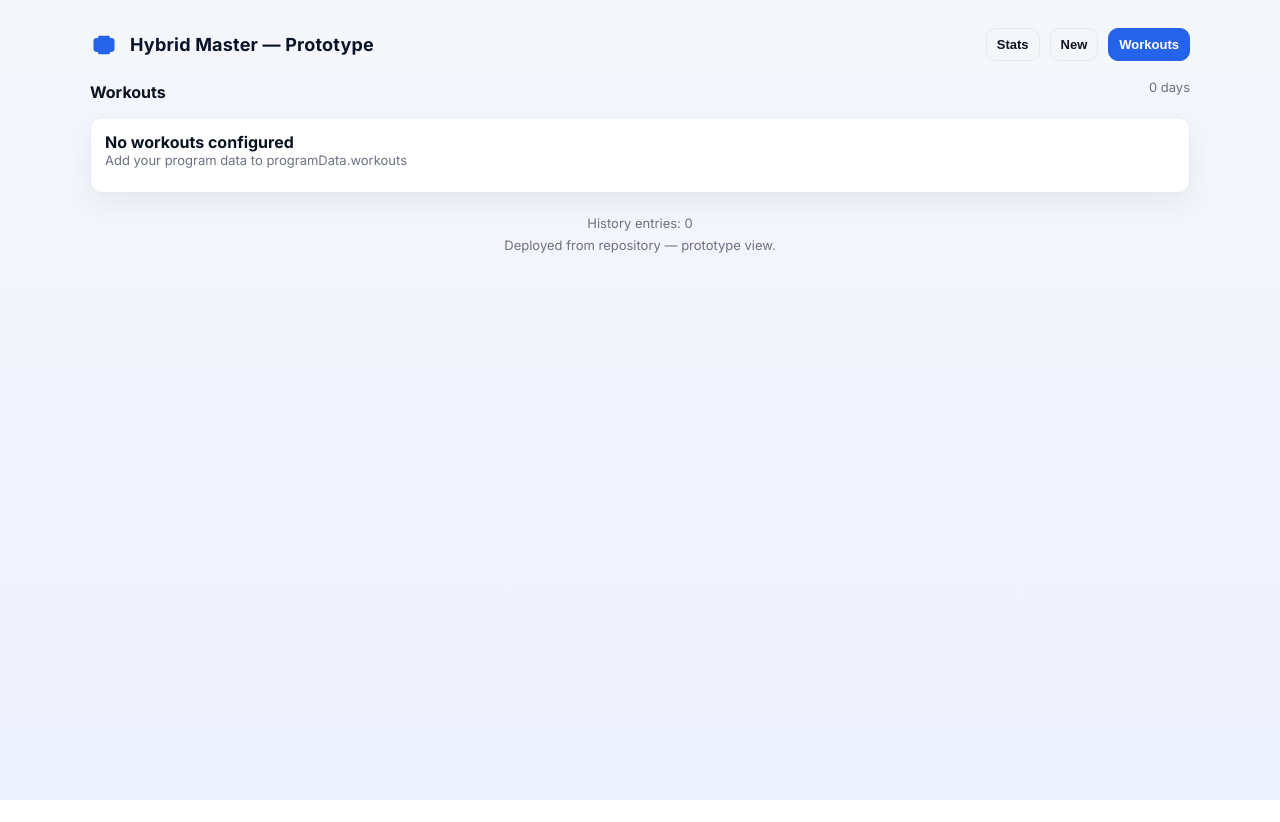
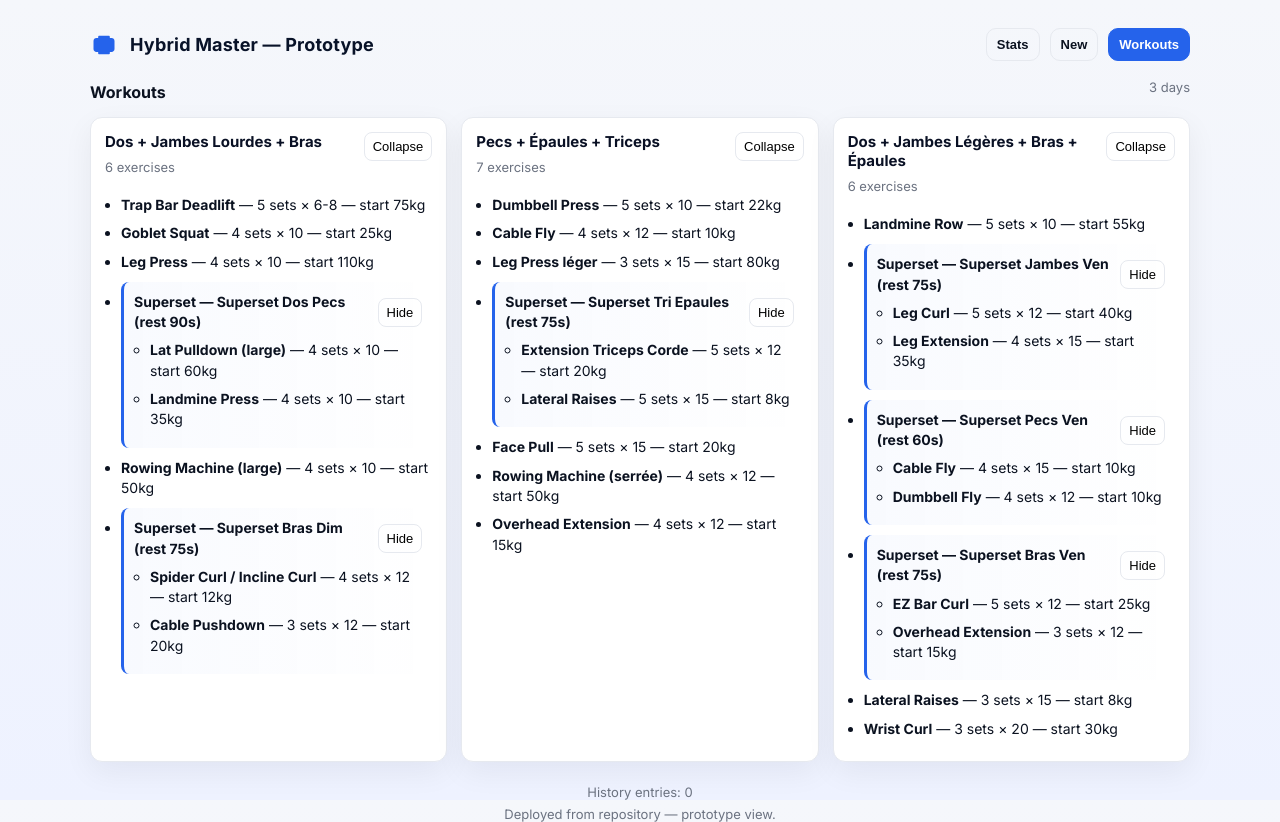
Before and after one commit to ndsedf-stack/STUDIO1, a React (Vite) app: page / in a window 1280 px wide. Before the commit the page ends 800 px from the top, so only its background shows below. Built offline with nearby package versions, Linux system fonts and the light colour scheme.

Commit message:
Inline programData for workout configuration
Replaced dynamic programData retrieval with inlined programData object containing workout and exercise details.

```diff
--- a/src/App.jsx
+++ b/src/App.jsx
@@ -2,13 +2,86 @@ import React, { useState } from 'react';
 import useWorkoutHistory from './hooks/useWorkoutHistory';
 import './styles.css';
 
-// Use programData if it's defined in the file or window (fallback)
-const programData = (typeof window !== 'undefined' && window.__PROGRAM_DATA__) || (typeof global !== 'undefined' && global.__PROGRAM_DATA__) || (typeof programData !== 'undefined' ? programData : null);
+// --- PROGRAM DATA (inlined to avoid initialization/circular issues) ---
+const programData = {
+  blocks: [
+    { id: 1, name: "BLOC 1 (S1-5): FONDATION TECHNIQUE", weeks: [1, 2, 3, 4, 5], technique: { name: 'Tempo & Pauses', desc: "Tempo 3-1-2 et pauses stratégiques." }, bicepsVariant: 'Incline Curl' },
+    { id: 2, name: "BLOC 2 (S7-11): SURCHARGE PROGRESSIVE", weeks: [7, 8, 9, 10, 11], technique: { name: 'Rest-Pause', desc: "Tempo 2-1-2. Rest-Pause sur la dernière série des exercices principaux." }, bicepsVariant: 'Spider Curl' },
+    { id: 3, name: "BLOC 3 (S13-17): SURCOMPENSATION", weeks: [13, 14, 15, 16, 17], technique: { name: 'Drop-Sets & Myo-Reps', desc: "Drop-sets et Myo-reps sur la dernière série des isolations." }, bicepsVariant: 'Incline Curl' },
+    { id: 4, name: "BLOC 4 (S19-25): INTENSIFICATION MAXIMALE", weeks: [19, 20, 21, 22, 23, 24, 25], technique: { name: 'Clusters & Partials', desc: "Clusters, Myo-reps sur toutes les isolations, et Partials." }, bicepsVariant: 'Spider Curl' },
+  ],
+  deloadWeeks: [6, 12, 18, 24, 26],
+  workouts: {
+    dimanche: {
+      name: "Dos + Jambes Lourdes + Bras",
+      exercises: [
+        { id: 'tbdl', name: 'Trap Bar Deadlift', sets: 5, reps: '6-8', rir: 2, rest: 120, startWeight: 75, progression: { increment: 5 }, intensification: 'rest-pause', muscles: { primary: ["Dos", "Fessiers", "Ischios"], secondary: ["Quadriceps"] } },
+        { id: 'goblet', name: 'Goblet Squat', sets: 4, reps: '10', rir: 2, rest: 75, startWeight: 25, progression: { increment: 2.5 }, intensification: 'drop-set', muscles: { primary: ["Quadriceps", "Fessiers"], secondary: ["Ischios"] } },
+        { id: 'legpress', name: 'Leg Press', sets: 4, reps: '10', rir: 2, rest: 75, startWeight: 110, progression: { increment: 10 }, intensification: 'cluster', muscles: { primary: ["Quadriceps", "Fessiers"], secondary: ["Ischios"] } },
+        { type: 'superset', id: 'superset_dos_pecs', rest: 90, exercises: [
+            { id: 'latpull', name: 'Lat Pulldown (large)', sets: 4, reps: '10', rir: 2, startWeight: 60, progression: { increment: 2.5 }, intensification: 'drop-set', muscles: { primary: ["Dos"], secondary: ["Biceps"] } },
+            { id: 'landminepress', name: 'Landmine Press', sets: 4, reps: '10', rir: 2, startWeight: 35, progression: { increment: 2.5 }, muscles: { primary: ["Pectoraux", "Épaules"], secondary: ["Triceps"] } }
+        ]},
+        { id: 'rowmachine', name: 'Rowing Machine (large)', sets: 4, reps: '10', rir: 2, rest: 75, startWeight: 50, progression: { increment: 2.5 }, intensification: 'myo-reps', muscles: { primary: ["Dos"], secondary: ["Biceps", "Épaules"] } },
+        { type: 'superset', id: 'superset_bras_dim', rest: 75, exercises: [
+            { id: 'biceps_dim', name: 'Spider Curl / Incline Curl', sets: 4, reps: '12', rir: 1, startWeight: 12, progression: { increment: 2.5 }, bicepsRotation: true, intensification: 'myo-reps', muscles: { primary: ["Biceps"], secondary: [] } },
+            { id: 'pushdown', name: 'Cable Pushdown', sets: 3, reps: '12', rir: 1, startWeight: 20, progression: { increment: 2.5 }, muscles: { primary: ["Triceps"], secondary: [] } }
+        ]},
+      ]
+    },
+    mardi: {
+      name: "Pecs + Épaules + Triceps",
+      exercises: [
+        { id: 'dbpress', name: 'Dumbbell Press', sets: 5, reps: '10', rir: 2, rest: 105, startWeight: 22, progression: { increment: 2.5 }, intensification: 'rest-pause', muscles: { primary: ["Pectoraux"], secondary: ["Épaules", "Triceps"] } },
+        { id: 'cablefly', name: 'Cable Fly', sets: 4, reps: '12', rir: 1, rest: 60, startWeight: 10, progression: { increment: 2.5 }, intensification: 'drop-set', muscles: { primary: ["Pectoraux"], secondary: [] } },
+        { id: 'legpresslight', name: 'Leg Press léger', sets: 3, reps: '15', rir: 2, rest: 60, startWeight: 80, progression: { increment: 10 }, muscles: { primary: ["Quadriceps", "Fessiers"], secondary: [] } },
+        { type: 'superset', id: 'superset_tri_epaules', rest: 75, exercises: [
+            { id: 'tricepsext', name: 'Extension Triceps Corde', sets: 5, reps: '12', rir: 1, startWeight: 20, progression: { increment: 2.5 }, intensification: 'drop-set', muscles: { primary: ["Triceps"], secondary: [] } },
+            { id: 'latraises', name: 'Lateral Raises', sets: 5, reps: '15', rir: 1, startWeight: 8, progression: { increment: 2.5 }, intensification: 'myo-reps', muscles: { primary: ["Épaules"], secondary: [] } }
+        ]},
+        { id: 'facepull', name: 'Face Pull', sets: 5, reps: '15', rir: 2, rest: 60, startWeight: 20, progression: { increment: 2.5 }, intensification: 'myo-reps', muscles: { primary: ["Épaules", "Dos"], secondary: [] } },
+        { id: 'rowmachineserre', name: 'Rowing Machine (serrée)', sets: 4, reps: '12', rir: 2, rest: 75, startWeight: 50, progression: { increment: 2.5 }, muscles: { primary: ["Dos"], secondary: ["Biceps"] } },
+        { id: 'overheadext', name: 'Overhead Extension', sets: 4, reps: '12', rir: 1, rest: 60, startWeight: 15, progression: { increment: 2.5 }, intensification: 'myo-reps', muscles: { primary: ["Triceps"], secondary: [] } },
+      ]
+    },
+    vendredi: {
+      name: "Dos + Jambes Légères + Bras + Épaules",
+      exercises: [
+        { id: 'landminerow', name: 'Landmine Row', sets: 5, reps: '10', rir: 2, rest: 105, startWeight: 55, progression: { increment: 2.5 }, intensification: 'rest-pause', muscles: { primary: ["Dos"], secondary: ["Biceps"] } },
+        { type: 'superset', id: 'superset_jambes_ven', rest: 75, exercises: [
+            { id: 'legcurl', name: 'Leg Curl', sets: 5, reps: '12', rir: 1, startWeight: 40, progression: { increment: 5 }, intensification: 'partials', muscles: { primary: ["Ischios"], secondary: [] } },
+            { id: 'legext', name: 'Leg Extension', sets: 4, reps: '15', rir: 1, startWeight: 35, progression: { increment: 5 }, intensification: 'partials', muscles: { primary: ["Quadriceps"], secondary: [] } }
+        ]},
+        { type: 'superset', id: 'superset_pecs_ven', rest: 60, exercises: [
+            { id: 'cablefly_ven', name: 'Cable Fly', sets: 4, reps: '15', rir: 1, startWeight: 10, progression: { increment: 2.5 }, intensification: 'myo-reps', muscles: { primary: ["Pectoraux"], secondary: [] } },
+            { id: 'dbfly', name: 'Dumbbell Fly', sets: 4, reps: '12', rir: 1, startWeight: 10, progression: { increment: 2.5 }, intensification: 'drop-set', muscles: { primary: ["Pectoraux"], secondary: [] } }
+        ]},
+        { type: 'superset', id: 'superset_bras_ven', rest: 75, exercises: [
+            { id: 'ezcurl', name: 'EZ Bar Curl', sets: 5, reps: '12', rir: 1, startWeight: 25, progression: { increment: 2.5 }, intensification: 'myo-reps', muscles: { primary: ["Biceps"], secondary: [] } },
+            { id: 'overheadext_ven', name: 'Overhead Extension', sets: 3, reps: '12', rir: 1, startWeight: 15, progression: { increment: 2.5 }, intensification: 'myo-reps', muscles: { primary: ["Triceps"], secondary: [] } }
+        ]},
+        { id: 'latraises_ven', name: 'Lateral Raises', sets: 3, reps: '15', rir: 1, rest: 60, startWeight: 8, progression: { increment: 2.5 }, intensification: 'myo-reps', muscles: { primary: ["Épaules"], secondary: [] } },
+        { id: 'wristcurl', name: 'Wrist Curl', sets: 3, reps: '20', rir: 0, rest: 45, startWeight: 30, progression: { increment: 2.5 }, muscles: { primary: ["Avant-bras"], secondary: [] } },
+      ]
+    },
+  },
+  homeWorkouts: {
+    mardi: { id: 'hammer_home', name: 'Hammer Curl', sets: 3, reps: '12', rest: 60, startWeight: 12, progression: { increment: 2.5 }, muscles: { primary: ["Biceps", "Avant-bras"], secondary: [] } },
+    jeudi: { id: 'hammer_home', name: 'Hammer Curl', sets: 3, reps: '12', rest: 60, startWeight: 12, progression: { increment: 2.5 }, muscles: { primary: ["Biceps", "Avant-bras"], secondary: [] } }
+  },
+  stats: {
+    projections: [
+        { id: 'tbdl', name: 'Trap Bar DL', start: 75, end: 120 },
+        { id: 'dbpress', name: 'Dumbbell Press', start: 22, end: 45 },
+        { id: 'legpress', name: 'Leg Press', start: 110, end: 240 },
+        { id: 'rowmachine', name: 'Rowing Machine', start: 50, end: 82.5 },
+        { id: 'ezcurl', name: 'EZ Bar Curl', start: 25, end: 47.5 },
+    ],
+    weeklyVolume: [ { muscle: "Quadriceps", series: 23, optimal: [18, 24] }, { muscle: "Ischios", series: 17, optimal: [14, 20] }, { muscle: "Fessiers", series: 19, optimal: [14, 20] }, { muscle: "Dos", series: 30, optimal: [18, 24] }, { muscle: "Pectoraux", series: 22, optimal: [16, 22] }, { muscle: "Épaules", series: 10, optimal: [6, 10] }, { muscle: "Biceps", series: 19, optimal: [14, 20] }, { muscle: "Triceps", series: 20, optimal: [12, 18] }, { muscle: "Avant-bras", series: 16, optimal: [6,12] } ]
+  }
+};
 
-// If the repo has programData inline in a different file, keep it as is.
-// If programData is null, avoid crashing by using an empty structure.
-const data = programData || { workouts: {} };
-
+// --- UI helpers & components ---
 function prettyId(id) {
   if (!id) return '';
   return id.replace(/_/g, ' ').replace(/\b\w/g, c => c.toUpperCase());
@@ -48,9 +121,10 @@ function Superset({ ex }) {
   );
 }
 
+// --- App ---
 export default function App() {
   const { history } = useWorkoutHistory();
-  const days = Object.keys(data.workouts || {});
+  const days = Object.keys(programData.workouts || {});
 
   // collapse per day (default open)
   const [openDays, setOpenDays] = useState(() => {
@@ -59,9 +133,6 @@ export default function App() {
     return state;
   });
   const toggleDay = (d) => setOpenDays(s => ({ ...s, [d]: !s[d] }));
-
-  // small local nav state (visual only)
-  const [activeTab, setActiveTab] = useState('Workouts');
 
   return (
     <div className="app">
@@ -72,12 +143,11 @@ export default function App() {
           </svg>
           <h1>Hybrid Master — Prototype</h1>
         </div>
-
         <div className="header-right">
           <nav className="top-nav" aria-label="Top navigation">
-            <button className={activeTab === 'Stats' ? 'active' : ''} onClick={() => setActiveTab('Stats')}>Stats</button>
-            <button className={activeTab === 'New' ? 'active' : ''} onClick={() => setActiveTab('New')}>New</button>
-            <button className={activeTab === 'Workouts' ? 'active' : ''} onClick={() => setActiveTab('Workouts')}>Workouts</button>
+            <button>Stats</button>
+            <button>New</button>
+            <button className="active">Workouts</button>
           </nav>
         </div>
       </header>
@@ -97,7 +167,7 @@ export default function App() {
           )}
 
           {days.map(dayKey => {
-            const w = data.workouts[dayKey];
+            const w = programData.workouts[dayKey];
             if (!w) return null;
             const seen = new Set();
             return (
```
